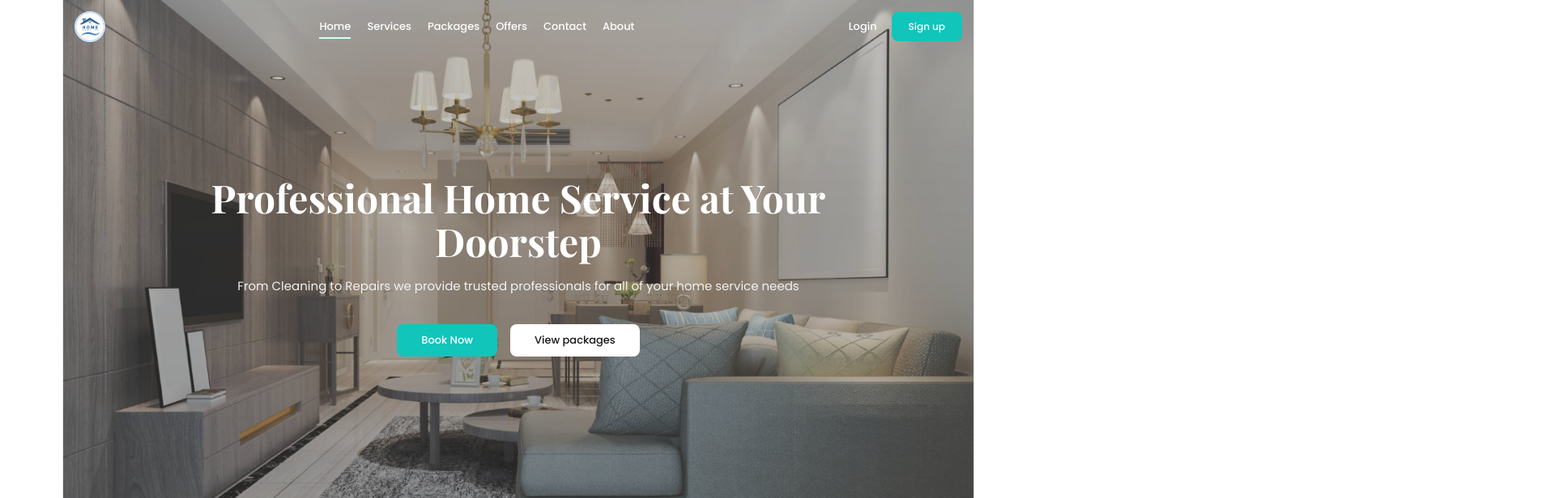
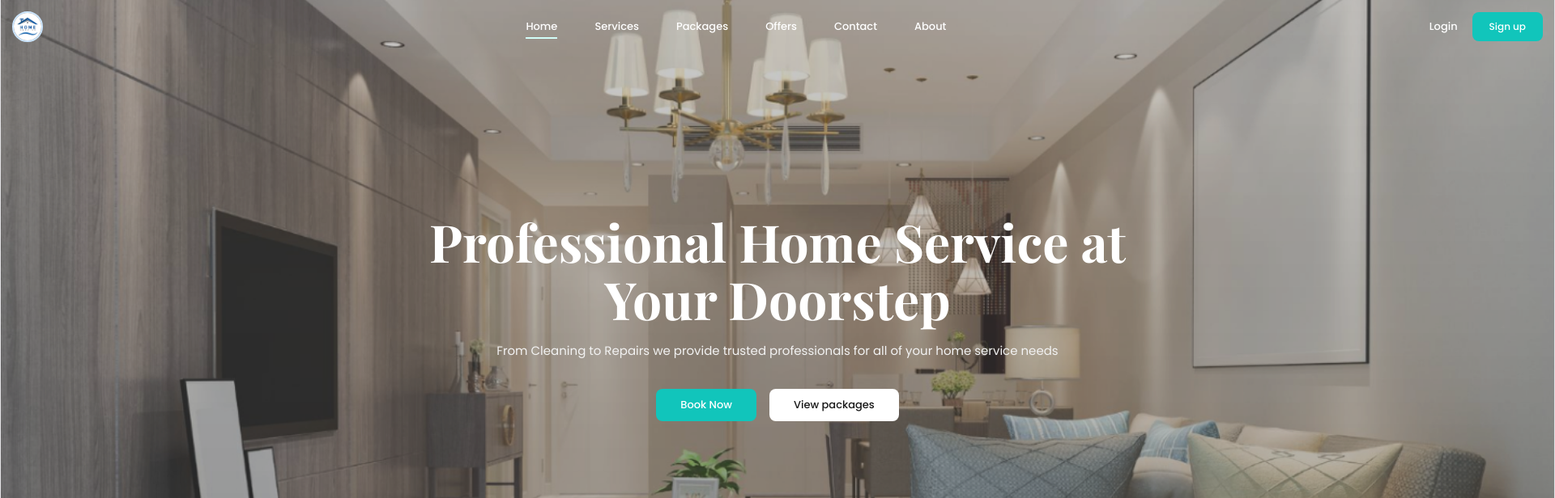
Before and after one commit to ClemRaku/Home-Service, a React (Vite) app in the folder homeService/: page / in a window 1280 px wide. Shown: the top 616 px of the page at 81% size, 1920 px wide, since content can reach past the window. Built offline with nearby package versions, Linux system fonts and the light colour scheme.

Commit message:
made the height and width 1920 by 1080p

```diff
--- a/homeService/src/App.tsx
+++ b/homeService/src/App.tsx
@@ -3,7 +3,14 @@ function App() {
     <iframe
       title="Home Service"
       src="/home-service/Html/Home.html"
-      style={{ width: '100%', height: '100vh', border: '0', display: 'block' }}
+      style={{
+        width: '1920px',
+        maxWidth: '100%',
+        height: '1080px',
+        border: '0',
+        display: 'block',
+        margin: '0 auto',
+      }}
     />
   )
 }
--- a/homeService/src/index.css
+++ b/homeService/src/index.css
@@ -51,12 +51,12 @@
 }
 
 #root {
-  width: 1126px;
-  max-width: 100%;
+  width: 1920px;
+  max-width: 1920px;
   margin: 0 auto;
   text-align: center;
   border-inline: 1px solid var(--border);
-  min-height: 100svh;
+  min-height: 1080px;
   display: flex;
   flex-direction: column;
   box-sizing: border-box;
```
